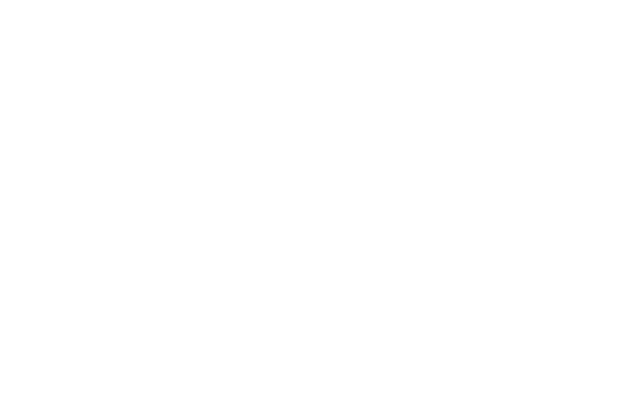
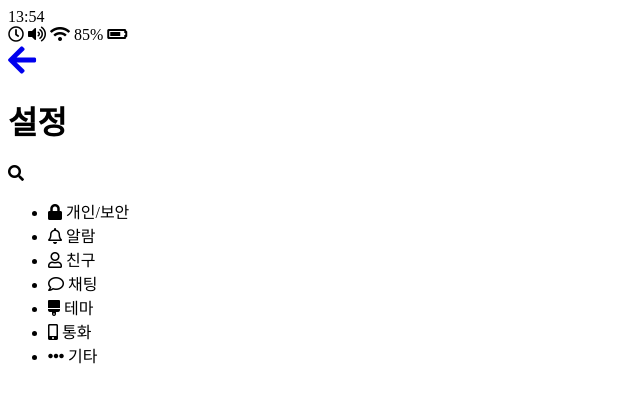
Before and after one commit to GwangYong/kakao-clone-2.0, a plain HTML site: page settings.html in a window 1280 px wide. Shown: the whole page, without its empty margins (0-640 px from the left). Drawn offline with Linux system fonts and the light colour scheme.

Commit message:
#1.9 Chat Screen 2020-02-02

```diff
--- /dev/null
+++ b/chat.html
@@ -0,0 +1,103 @@
+<!DOCTYPE html>
+<html lang="en">
+
+<head>
+    <meta charset="UTF-8" />
+    <meta name="viewport" content="width=device-width, initial-scale=1.0" />
+    <meta http-equiv="X-UA-Compatible" content="ie=edge" />
+    <link rel="stylesheet" href="https://use.fontawesome.com/releases/v5.7.2/css/all.css"
+        integrity="sha384-fnmOCqbTlWIlj8LyTjo7mOUStjsKC4pOpQbqyi7RrhN7udi9RwhKkMHpvLbHG9Sr" crossorigin="anonymous" />
+    <!--Font Awesome사이트에서 폰트 스타일을 import해주는 명령어-->
+    <title>채팅 | Kakao Clone</title>
+</head>
+
+<body>
+    <div class="status-bar">
+        <div class="status-bar__column">
+            <span class="status-bar__clock">13:54</span>
+        </div>
+        <div class="status-bar__column">
+            <i class="far fa-clock"></i>
+            <i class="fas fa-volume-up"></i>
+            <i class="fas fa-wifi"></i>
+            <span class="status-bar__battery-level">85%</span>
+            <i class="fas fa-battery-three-quarters"></i>
+        </div>
+    </div>
+    <header class="header">
+        <div class="header__header-column">
+            <a href="2.index.html" class="header__back-btn">
+                <i class="fas fa-arrow-left fa-2x"></i>
+            </a>
+        </div>
+        <h1 class="header__title">친한친구</h1>
+        </div>
+        <div class="header__header-column">
+            <span class="header__icon">
+                <i class="fas fa-search"></i>
+            </span>
+
+            <span class="header__icon">
+                <i class="fas fa-bars"></i>
+            </span>
+        </div>
+
+    </header>
+
+    <main class="chat">
+        <ul class="chat__messages">
+            <span class="chat__timestamp">2020년 2월 2일 일요일</span>
+            <li class="incoming-message message">
+                <img src="images/avartar.jpg" class="g-avatar">
+                <div class="message__content">
+                    <span class="message__author">Best Friend</span>
+                    <div class="message__bubble">
+                        Congrats I love you!
+                    </div>
+                </div>
+                <span class="message__timestamp"></span>
+            </li>
+
+            <li class="incoming-message message">
+                <span class="message__timestamp"></span>
+                <div class="message__content">
+                    <div class="message__bubble">
+                        Thank you see you soon!
+                    </div>
+                </div>
+
+            </li>
+
+            <li class="incoming-message message">
+                <img src="images/avartar.jpg" class="g-avatar">
+                <div class="message__content">
+                    <span class="message__author">Best Friend</span>
+                    <div class="message__bubble">
+                        haha ok good night~~
+                    </div>
+                </div>
+                <span class="message__timestamp"></span>
+            </li>
+
+        </ul>
+    </main>
+
+    <div class="chat__write">
+        <div class="chat__write-colum">
+            <i class="far fa-plus-square"></i>
+        </div>
+        <div class="chat__write-colum">
+            <input type="text" placeholder="Send message" class="chat__write-input">
+        </div>
+        <div class="chat__write-colum">
+            <span class="chat__write-icon">
+                <i class="far fa-smile-wink"></i>
+            </span>
+            <span class="chat__write-icon">
+                <i class="fas fa-microphone-alt"></i>
+            </span>
+        </div>
+    </div>
+</body>
+
+</html>
--- a/settings.html
+++ b/settings.html
@@ -0,0 +1,99 @@
+<!DOCTYPE html>
+<html lang="en">
+
+<head>
+    <meta charset="UTF-8" />
+    <meta name="viewport" content="width=device-width, initial-scale=1.0" />
+    <meta http-equiv="X-UA-Compatible" content="ie=edge" />
+    <link rel="stylesheet" href="https://use.fontawesome.com/releases/v5.7.2/css/all.css"
+        integrity="sha384-fnmOCqbTlWIlj8LyTjo7mOUStjsKC4pOpQbqyi7RrhN7udi9RwhKkMHpvLbHG9Sr" crossorigin="anonymous" />
+    <!--Font Awesome사이트에서 폰트 스타일을 import해주는 명령어-->
+    <title>설정 | Kakao Clone</title>
+</head>
+
+<body>
+    <div class="status-bar">
+        <div class="status-bar__column">
+            <span class="status-bar__clock">13:54</span>
+        </div>
+        <div class="status-bar__column">
+            <i class="far fa-clock"></i>
+            <i class="fas fa-volume-up"></i>
+            <i class="fas fa-wifi"></i>
+            <span class="status-bar__battery-level">85%</span>
+            <i class="fas fa-battery-three-quarters"></i>
+        </div>
+    </div>
+    <header class="header">
+        <div class="header__header-column">
+            <a href="4.more.html" class="header__back-btn">
+                <i class="fas fa-arrow-left fa-2x"></i>
+            </a>
+        </div>
+        <h1 class="header__title-column">설정</h1>
+        </div>
+        <div class="header__header-column">
+            <span class="header__icon">
+                <i class="fas fa-search"></i>
+            </span>
+        </div>
+    </header>
+
+    <main class="settings">
+        <section class="settings__sections">
+            <ul class="settings__list">
+                <li class="settings__setting">
+                    <span class="settings__icon">
+                        <i class="fas fa-lock"></i>
+                    </span>
+                    <span class="settings__title">개인/보안</span>
+                </li>
+
+                <li class="settings__setting">
+                    <span class="settings__icon">
+                        <i class="far fa-bell"></i>
+                    </span>
+                    <span class="settings__title">알람</span>
+                </li>
+
+                <li class="settings__setting">
+                    <span class="settings__icon">
+                        <i class="far fa-user"></i>
+                    </span>
+                    <span class="settings__title">친구</span>
+                </li>
+
+                <li class="settings__setting">
+                    <span class="settings__icon">
+                        <i class="far fa-comment"></i>
+                    </span>
+                    <span class="settings__title">채팅</span>
+                </li>
+
+                <li class="settings__setting">
+                    <span class="settings__icon">
+                        <i class="fas fa-brush"></i>
+                    </span>
+                    <span class="settings__title">테마</span>
+                </li>
+
+                <li class="settings__setting">
+                    <span class="settings__icon">
+                        <i class="fas fa-mobile-alt"></i>
+                    </span>
+                    <span class="settings__title">통화</span>
+                </li>
+
+                <li class="settings__setting">
+                    <span class="settings__icon">
+                        <i class="fas fa-ellipsis-h"></i>
+                    </span>
+                    <span class="settings__title">기타</span>
+                </li>
+
+            </ul>
+        </section>
+    </main>
+</body>
+
+</html>
```
Also changed, not shown: 2.index.html (+2 -0 lines), 4.more.html (+3 -1 lines).
